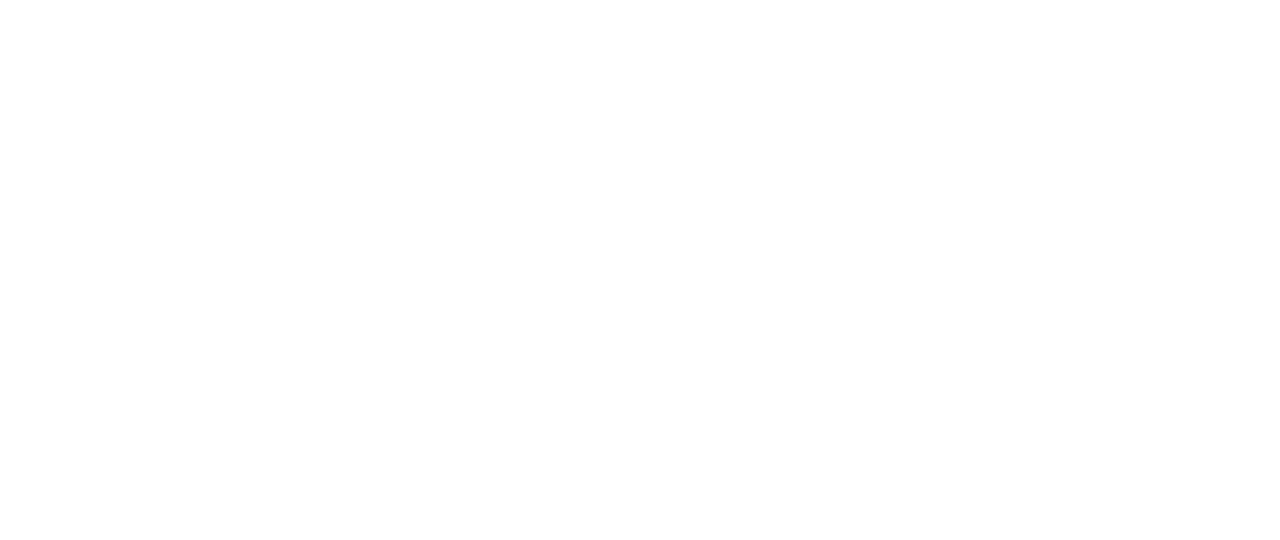
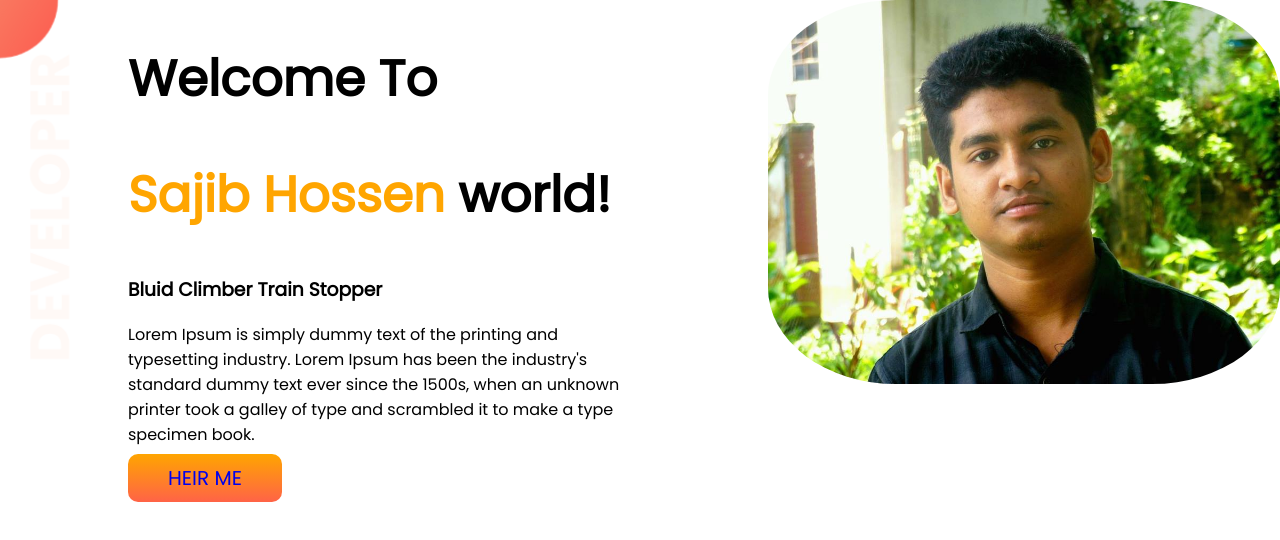
Before and after one commit to sajib-hossen/developer-portfolio, a plain HTML site: page index.html in a window 1280 px wide. Drawn offline with Linux system fonts and the light colour scheme.

Commit message:
top banner added

```diff
--- a/index.html
+++ b/index.html
@@ -1,13 +1,35 @@
 <!DOCTYPE html>
 <html lang="en">
+
 <head>
     <meta charset="UTF-8">
     <meta http-equiv="X-UA-Compatible" content="IE=edge">
     <meta name="viewport" content="width=device-width, initial-scale=1.0">
     <title>Sajib Portfolio</title>
+    <link rel="preconnect" href="https://fonts.googleapis.com">
+    <link rel="preconnect" href="https://fonts.gstatic.com" crossorigin>
+    <link href="https://fonts.googleapis.com/css2?family=Poppins:ital,wght@0,300;0,400;1,200;1,400&display=swap"
+        rel="stylesheet">
     <link rel="stylesheet" href="style.css">
 </head>
+
 <body>
+    <section class="top-banner">
 
+        <div class="half-width">
+
+            <h1> Welcome To</h1>
+            <h1> <span class="header">Sajib Hossen </span> world! </h1>
+            <h3>Bluid Climber Train Stopper</h3>
+            <p>Lorem Ipsum is simply dummy text of the printing and typesetting industry. Lorem Ipsum has been the
+                industry's standard dummy text ever since the 1500s, when an unknown printer took a galley of type and
+                scrambled it to make a type specimen book.</p>
+            <a href="https://www.facebook.com/" class="link-btn" target="_blank" rel="noopener noreferrer"> Heir Me</a>
+        </div>
+        <div class="half-width">
+            <img src="image/sajib.jpg" alt="">
+        </div>
+    </section>
 </body>
+
 </html>
--- a/style.css
+++ b/style.css
@@ -0,0 +1,35 @@
+body{
+    font-family: 'Poppins', sans-serif;
+    margin: 0;
+
+}
+h1{
+    font-size: 50px;
+}
+.header{
+    color: orange;
+}
+section{
+    display: flex;
+}
+.half-width{
+    width: 50%;
+    padding-left: 10%;
+}
+.half-width img{
+    width: 100%;
+    border-radius: 25%;
+}
+.link-btn{
+    text-decoration: none;
+    text-transform: uppercase;
+    background-image: linear-gradient(orange,tomato);
+    padding: 10px 40px;
+    font-size: 20px;
+    border-radius: 10px;
+    color: whites;
+}
+.top-banner{
+    background-image: url('image/top-banner.png');
+    background-repeat: no-repeat;
+}
```
Also changed, not shown: image/dream-bg.png (added), image/exp-bg.png (added), image/jhankar.png (added), image/jhankar2.png (added), image/my-bg.png (added), image/my-bg2.png (added), image/sajib.jpg (added), image/top-banner.png (added).
